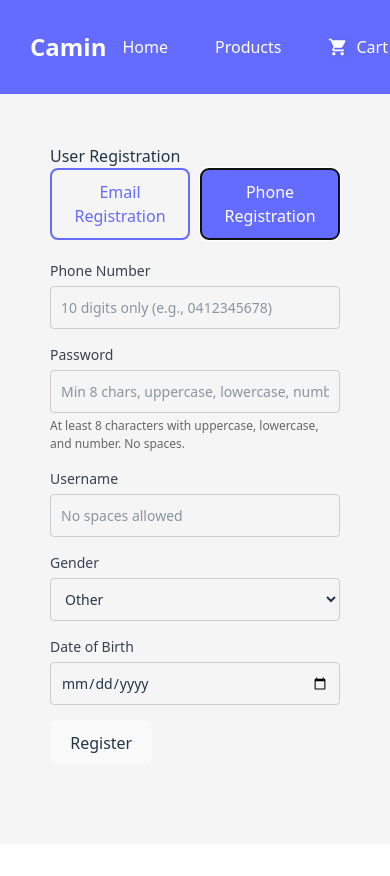
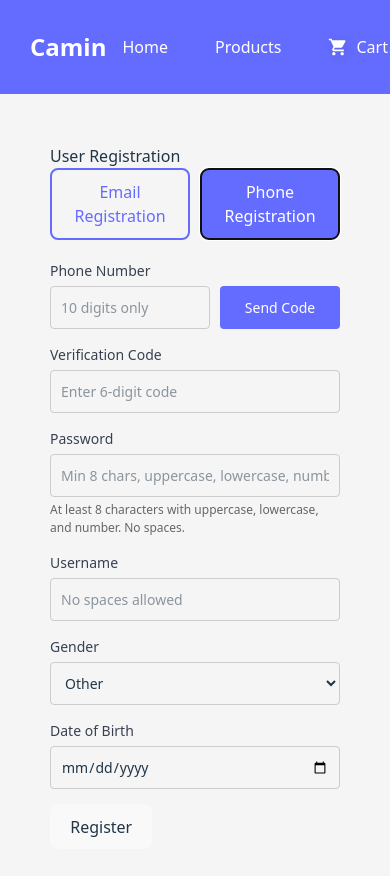
Before and after one commit to Mortalfrank/Camin-Front-End, a React app in the folder frontend/: page /signup in a window 390 px wide. Both pictures are taken after a click on the button "Phone Registration". Shown: the top 876 px of the page. Before the commit the page ends 844 px from the top, so only its background shows below. Built offline with nearby package versions, Linux system fonts and the light colour scheme; no server answers; the HTML template or start-up script is replaced by a standard one.

Commit message:
Update phone number verification function

```diff
--- a/frontend/src/api/client.ts
+++ b/frontend/src/api/client.ts
@@ -341,3 +341,47 @@ export async function getOrder(orderId: number): Promise<Order> {
   if (!res.ok) throw new Error('Failed to fetch order');
   return res.json();
 }
+
+// ========== Verification Code API ==========
+
+export interface SendCodeRequest {
+  phoneNumber: string;
+}
+
+export interface SendCodeResponse {
+  message?: string;
+  expiresIn?: number;
+  error?: string;
+}
+
+export interface VerifyCodeRequest {
+  phoneNumber: string;
+  code: string;
+}
+
+// 发送验证码
+export async function sendVerificationCode(
+  data: SendCodeRequest
+): Promise<SendCodeResponse> {
+  try {
+    const res = await fetch(`${API_BASE_URL}/api/verification/send`, {
+      method: 'POST',
+      headers: { 'Content-Type': 'application/json' },
+      body: JSON.stringify(data),
+    });
+    return await res.json();
+  } catch (error) {
+    console.error('[sendVerificationCode] Network error:', error);
+    return { error: 'Network error, please try again' };
+  }
+}
+
+// 更新 PhoneSignUpRequest，添加 verificationCode 字段
+export interface PhoneSignUpRequest {
+  phoneNumber: string;
+  password: string;
+  username: string;
+  gender: 'MALE' | 'FEMALE' | 'OTHER' ;
+  dob: string;
+  verificationCode: string;  // 新增
+}
--- a/frontend/src/components/SignUpForm.css
+++ b/frontend/src/components/SignUpForm.css
@@ -100,3 +100,47 @@
 .form-group input.error {
   border-color: #f44336;
 }
+
+.input-with-button {
+  display: flex;
+  gap: 10px;
+}
+
+.input-with-button input {
+  flex: 1;
+}
+
+.send-code-btn {
+  width: 120px;
+  padding: 10px;
+  background: #646cff;
+  color: white;
+  border: none;
+  border-radius: 4px;
+  cursor: pointer;
+  font-size: 14px;
+  white-space: nowrap;
+}
+
+.send-code-btn:disabled {
+  background: #999;
+  cursor: not-allowed;
+}
+
+.send-code-btn:hover:not(:disabled) {
+  background: #535bf2;
+}
+
+.field-error {
+  color: #f44336;
+  font-size: 12px;
+  margin-top: 4px;
+  display: block;
+}
+
+.hint {
+  color: #666;
+  font-size: 12px;
+  margin-top: 4px;
+  display: block;
+}
--- a/frontend/src/components/SignUpForm.tsx
+++ b/frontend/src/components/SignUpForm.tsx
@@ -1,5 +1,6 @@
-import { useState } from 'react';
-import { signUpWithEmail, signUpWithPhone } from '../api/client';
+// src/components/SignUpForm.tsx
+import { useState, useEffect } from 'react';
+import { signUpWithEmail, signUpWithPhone, sendVerificationCode } from '../api/client';
 import {
   validateEmail,
   validatePhoneNumber,
@@ -18,6 +19,7 @@ export default function SignUpForm() {
     username: '',
     gender: 'OTHER',
     dob: '',
+    verificationCode: '',
   });
 
   const [loading, setLoading] = useState(false);
@@ -25,15 +27,25 @@ export default function SignUpForm() {
   const [error, setError] = useState<string | null>(null);
   const [fieldErrors, setFieldErrors] = useState<Record<string, string>>({});
 
+  // 验证码相关状态
+  const [codeSending, setCodeSending] = useState(false);
+  const [countdown, setCountdown] = useState(0);
+  const [codeSent, setCodeSent] = useState(false);
+
+  // 倒计时
+  useEffect(() => {
+    if (countdown > 0) {
+      const timer = setTimeout(() => setCountdown(countdown - 1), 1000);
+      return () => clearTimeout(timer);
+    }
+  }, [countdown]);
+
   const handleChange = (e: React.ChangeEvent<HTMLInputElement | HTMLSelectElement>) => {
     const { name, value } = e.target;
     setFormData(prev => ({ ...prev, [name]: value }));
-
-    // 清除该字段的错误
     setFieldErrors(prev => ({ ...prev, [name]: '' }));
   };
 
-  // 实时验证
   const handleBlur = (e: React.FocusEvent<HTMLInputElement>) => {
     const { name, value } = e.target;
     let result;
@@ -60,22 +72,49 @@ export default function SignUpForm() {
     }
   };
 
+  // 发送验证码
+  const handleSendCode = async () => {
+    // 先验证手机号
+    const phoneResult = validatePhoneNumber(formData.phoneNumber);
+    if (!phoneResult.isValid) {
+      setFieldErrors(prev => ({ ...prev, phoneNumber: phoneResult.error || '' }));
+      return;
+    }
+
+    setCodeSending(true);
+    setError(null);
+
+    try {
+      const result = await sendVerificationCode({ phoneNumber: formData.phoneNumber });
+
+      if (result.error) {
+        setError(result.error);
+      } else {
+        setCodeSent(true);
+        setCountdown(60); // 60秒倒计时
+        setMessage('Verification code sent! Check your phone (or console in dev mode)');
+      }
+    } catch (err) {
+      setError('Failed to send verification code');
+      console.error(err);
+    } finally {
+      setCodeSending(false);
+    }
+  };
+
   const validateForm = (): boolean => {
     const errors: Record<string, string> = {};
 
-    // 验证用户名
     const usernameResult = validateUsername(formData.username);
     if (!usernameResult.isValid) {
       errors.username = usernameResult.error || '';
     }
 
-    // 验证密码
     const passwordResult = validatePassword(formData.password);
     if (!passwordResult.isValid) {
       errors.password = passwordResult.error || '';
     }
 
-    // 根据注册方式验证
     if (signUpMethod === 'email') {
       const emailResult = validateEmail(formData.email);
       if (!emailResult.isValid) {
@@ -86,9 +125,12 @@ export default function SignUpForm() {
       if (!phoneResult.isValid) {
         errors.phoneNumber = phoneResult.error || '';
       }
+      // 验证验证码
+      if (!formData.verificationCode || formData.verificationCode.length !== 6) {
+        errors.verificationCode = 'Please enter the 6-digit verification code';
+      }
     }
 
-    // 验证出生日期
     if (!formData.dob) {
       errors.dob = 'Date of birth is required';
     }
@@ -100,7 +142,6 @@ export default function SignUpForm() {
   const handleSubmit = async (e: React.FormEvent) => {
     e.preventDefault();
 
-    // 验证表单
     if (!validateForm()) {
       return;
     }
@@ -127,6 +168,7 @@ export default function SignUpForm() {
           username: formData.username,
           gender: formData.gender as 'MALE' | 'FEMALE' | 'OTHER',
           dob: formData.dob,
+          verificationCode: formData.verificationCode,
         });
       }
 
@@ -141,7 +183,9 @@ export default function SignUpForm() {
           username: '',
           gender: 'OTHER',
           dob: '',
+          verificationCode: '',
         });
+        setCodeSent(false);
       }
     } catch (err) {
       setError('Registration failed, please try again later');
@@ -155,7 +199,6 @@ export default function SignUpForm() {
     <div className="signup-container">
       <h2>User Registration</h2>
 
-      {/* 切换注册方式 */}
       <div className="signup-tabs">
         <button
           type="button"
@@ -174,7 +217,6 @@ export default function SignUpForm() {
       </div>
 
       <form onSubmit={handleSubmit}>
-        {/* 邮箱 或 手机号 */}
         {signUpMethod === 'email' ? (
           <div className="form-group">
             <label>Email</label>
@@ -190,8 +232,11 @@ export default function SignUpForm() {
             {fieldErrors.email && <span className="field-error">{fieldErrors.email}</span>}
           </div>
         ) : (
+          <>
+            {/* 手机号 */}
             <div className="form-group">
               <label>Phone Number</label>
+              <div className="input-with-button">
                 <input
                   type="tel"
                   name="phoneNumber"
@@ -199,11 +244,37 @@ export default function SignUpForm() {
                   onChange={handleChange}
                   onBlur={handleBlur}
                   required
-              placeholder="10 digits only (e.g., 0412345678)"
+                  placeholder="10 digits only"
                   maxLength={10}
                 />
+                <button
+                  type="button"
+                  onClick={handleSendCode}
+                  disabled={codeSending || countdown > 0}
+                  className="send-code-btn"
+                >
+                  {codeSending ? 'Sending...' : countdown > 0 ? `${countdown}s` : 'Send Code'}
+                </button>
+              </div>
               {fieldErrors.phoneNumber && <span className="field-error">{fieldErrors.phoneNumber}</span>}
             </div>
+
+            {/* 验证码 */}
+            <div className="form-group">
+              <label>Verification Code</label>
+              <input
+                type="text"
+                name="verificationCode"
+                value={formData.verificationCode}
+                onChange={handleChange}
+                required
+                placeholder="Enter 6-digit code"
+                maxLength={6}
+              />
+              {fieldErrors.verificationCode && <span className="field-error">{fieldErrors.verificationCode}</span>}
+              {codeSent && <small className="hint">Code sent! Valid for 5 minutes.</small>}
+            </div>
+          </>
         )}
 
         {/* 密码 */}
@@ -263,13 +334,11 @@ export default function SignUpForm() {
           {fieldErrors.dob && <span className="field-error">{fieldErrors.dob}</span>}
         </div>
 
-        {/* 提交按钮 */}
         <button type="submit" disabled={loading}>
           {loading ? 'Registering...' : 'Register'}
         </button>
       </form>
 
-      {/* 显示消息 */}
       {message && <p className="success-message">{message}</p>}
       {error && <p className="error-message">{error}</p>}
     </div>
```
Lines whose indentation alone changed are shown as unchanged.
